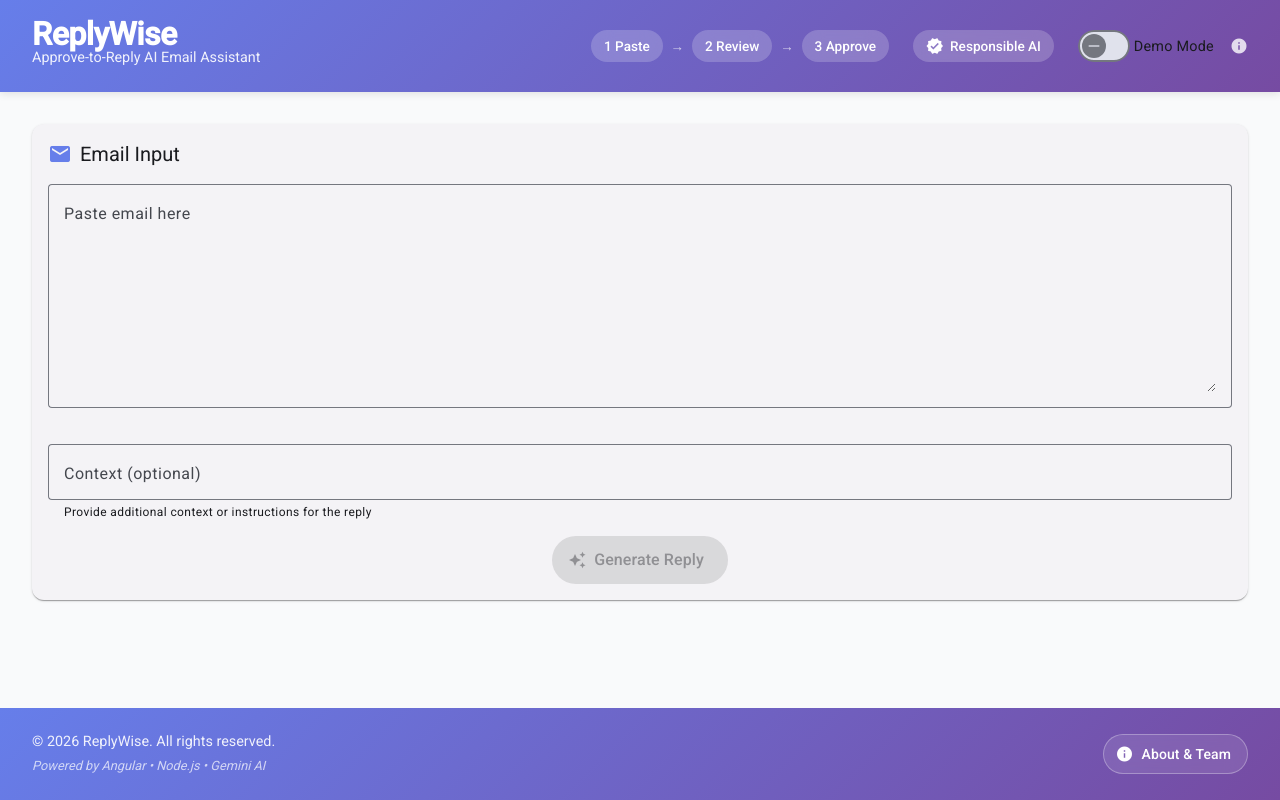
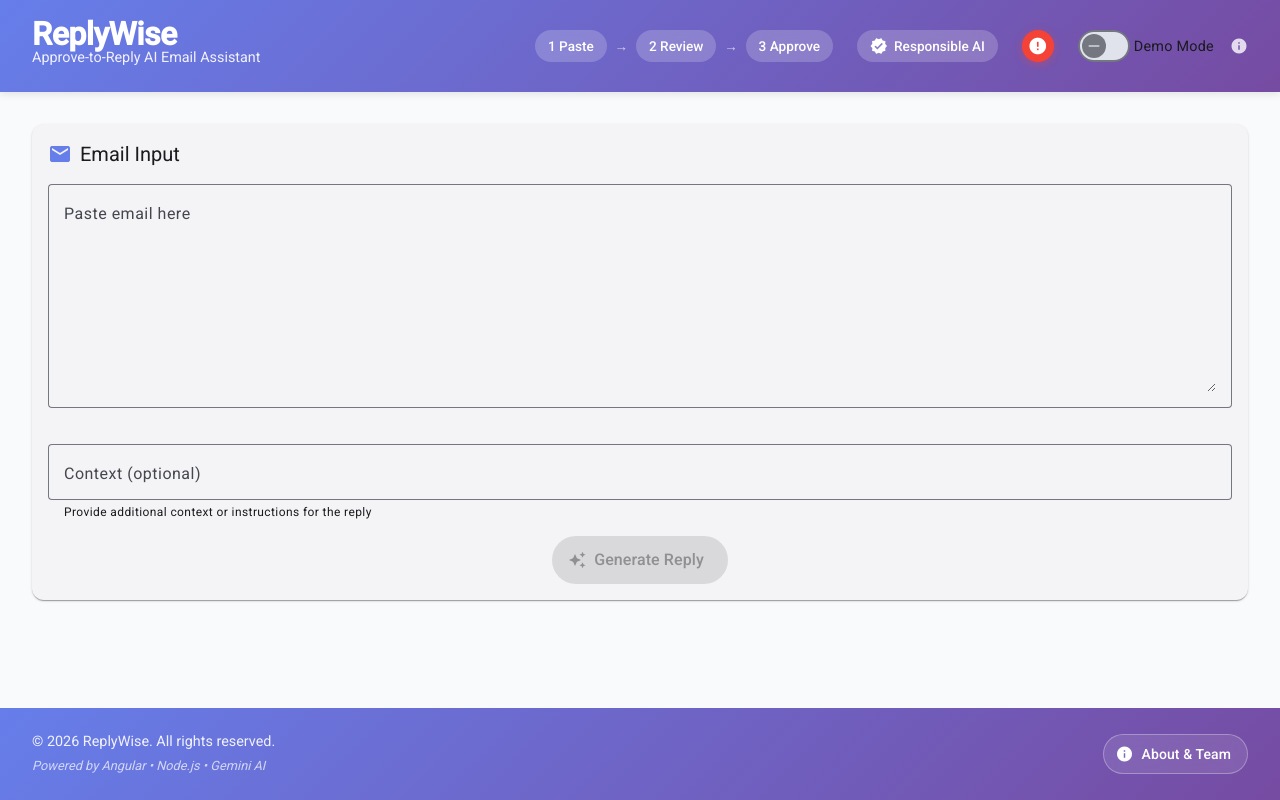
Before and after one commit to abhishek8524/Replywise, an Angular app: page / in a window 1280 px wide. Built offline with nearby package versions, Linux system fonts and the light colour scheme; no server answers.

Commit message:
Add API health status indicator in header
- Added visual API health indicator (green/red badge)
- Automatic health checks every 30 seconds
- Shows online (green), offline (red), or checking (spinning) status
- Tooltip shows status text on hover
- Works with both localhost and Render backend

```diff
--- a/src/app/components/header/header.component.html
+++ b/src/app/components/header/header.component.html
@@ -19,6 +19,12 @@
         <span>Responsible AI</span>
       </div>
 
+      <div class="api-status" [class]="'status-' + apiStatus()" [matTooltip]="getStatusText()" matTooltipPosition="below">
+        <div class="status-badge">
+          <mat-icon [class.spinning]="apiStatus() === 'checking'">{{ getStatusIcon() }}</mat-icon>
+        </div>
+      </div>
+
       <div class="demo-toggle">
         <mat-slide-toggle
           [checked]="demoMode()"
--- a/src/app/components/header/header.component.scss
+++ b/src/app/components/header/header.component.scss
@@ -78,6 +78,67 @@
   }
 }
 
+.api-status {
+  display: flex;
+  align-items: center;
+
+  .status-badge {
+    width: 32px;
+    height: 32px;
+    border-radius: 50%;
+    display: flex;
+    align-items: center;
+    justify-content: center;
+    transition: all 0.3s ease;
+    cursor: pointer;
+
+    mat-icon {
+      font-size: 20px;
+      width: 20px;
+      height: 20px;
+      color: white;
+
+      &.spinning {
+        animation: spin 1s linear infinite;
+      }
+    }
+  }
+
+  &.status-online .status-badge {
+    background-color: #4caf50;
+    box-shadow: 0 2px 8px rgba(76, 175, 80, 0.4);
+
+    &:hover {
+      transform: scale(1.1);
+      box-shadow: 0 4px 12px rgba(76, 175, 80, 0.6);
+    }
+  }
+
+  &.status-offline .status-badge {
+    background-color: #f44336;
+    box-shadow: 0 2px 8px rgba(244, 67, 54, 0.4);
+
+    &:hover {
+      transform: scale(1.1);
+      box-shadow: 0 4px 12px rgba(244, 67, 54, 0.6);
+    }
+  }
+
+  &.status-checking .status-badge {
+    background-color: rgba(255, 255, 255, 0.3);
+    border: 1px solid rgba(255, 255, 255, 0.5);
+
+    &:hover {
+      transform: scale(1.1);
+    }
+  }
+}
+
+@keyframes spin {
+  from { transform: rotate(0deg); }
+  to { transform: rotate(360deg); }
+}
+
 .demo-toggle {
   display: flex;
   align-items: center;
--- a/src/app/components/header/header.component.ts
+++ b/src/app/components/header/header.component.ts
@@ -1,16 +1,89 @@
-import { Component, input, output } from '@angular/core';
+import { Component, input, output, signal, inject } from '@angular/core';
+import { CommonModule } from '@angular/common';
+import { HttpClient } from '@angular/common/http';
+import { timeout, catchError } from 'rxjs/operators';
+import { of } from 'rxjs';
 import { MatSlideToggleModule } from '@angular/material/slide-toggle';
 import { MatTooltipModule } from '@angular/material/tooltip';
 import { MatIconModule } from '@angular/material/icon';
+import { environment } from '../../../environments/environment';
+
+type ApiStatus = 'checking' | 'online' | 'offline';
 
 @Component({
   selector: 'app-header',
   standalone: true,
-  imports: [MatSlideToggleModule, MatTooltipModule, MatIconModule],
+  imports: [CommonModule, MatSlideToggleModule, MatTooltipModule, MatIconModule],
   templateUrl: './header.component.html',
   styleUrl: './header.component.scss'
 })
 export class HeaderComponent {
   demoMode = input.required<boolean>();
   demoModeChange = output<boolean>();
+
+  apiStatus = signal<ApiStatus>('checking');
+  private http = inject(HttpClient);
+
+  constructor() {
+    // Check API health on component init
+    this.checkApiHealth();
+
+    // Check every 30 seconds
+    setInterval(() => {
+      if (!this.demoMode()) {
+        this.checkApiHealth();
+      }
+    }, 30000);
+  }
+
+  checkApiHealth(): void {
+    this.apiStatus.set('checking');
+
+    // Get health endpoint URL
+    const healthUrl = environment.apiBaseUrl.replace('/api', '/health');
+
+    this.http.get<{ status: string }>(healthUrl, {
+      observe: 'response',
+      responseType: 'json'
+    }).pipe(
+      timeout({ first: 5000 }),
+      catchError(() => {
+        this.apiStatus.set('offline');
+        return of(null);
+      })
+    ).subscribe({
+      next: (response) => {
+        if (response) {
+          this.apiStatus.set('online');
+        }
+      }
+    });
+  }
+
+  getStatusIcon(): string {
+    switch (this.apiStatus()) {
+      case 'online': return 'check_circle';
+      case 'offline': return 'error';
+      case 'checking': return 'sync';
+      default: return 'help';
+    }
+  }
+
+  getStatusText(): string {
+    switch (this.apiStatus()) {
+      case 'online': return 'API Online';
+      case 'offline': return 'API Offline';
+      case 'checking': return 'Checking...';
+      default: return 'Unknown';
+    }
+  }
+
+  getStatusColor(): string {
+    switch (this.apiStatus()) {
+      case 'online': return 'primary';
+      case 'offline': return 'warn';
+      case 'checking': return '';
+      default: return '';
+    }
+  }
 }
```
